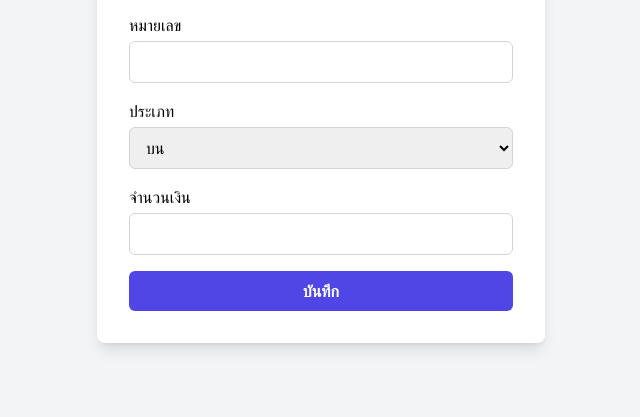
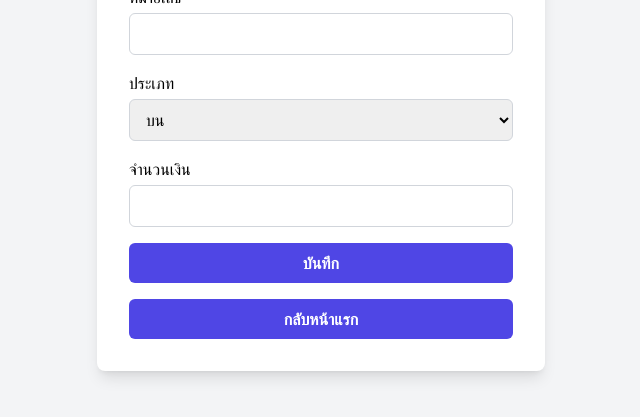
Before and after one commit to super-nikorn/JanjunLotto-V1, a plain HTML site: page add.html in a window 1280 px wide. Shown: the part 309-726 px from the top of the page, without its empty margins (319-959 px from the left). Drawn offline with nearby package versions, Linux system fonts and the light colour scheme.

Commit message:
200568 1504

```diff
--- a/add.html
+++ b/add.html
@@ -7,9 +7,10 @@
     <script src="https://cdn.tailwindcss.com"></script>
   </head>
   <body class="bg-gray-100 min-h-screen flex items-center justify-center p-4">
-
     <div class="bg-white rounded-lg shadow-lg p-8 max-w-md w-full">
-    <h1 class="text-2xl font-bold text-indigo-700 mb-6 text-center">เพิ่มโพยหวย</h1>
+      <h1 class="text-2xl font-bold text-indigo-700 mb-6 text-center">
+        เพิ่มโพยหวย
+      </h1>
       <form id="lottoForm" class="space-y-4">
         <div>
           <label class="block mb-1 font-medium">ชื่อผู้ซื้อ</label>
@@ -56,6 +57,12 @@
         >
           บันทึก
         </button>
+        <a
+          href="index.html"
+          class="w-full block bg-indigo-600 text-white font-bold py-2 rounded-md hover:bg-indigo-700 transition text-center"
+        >
+          กลับหน้าแรก
+        </a>
       </form>
     </div>
 
```
Lines whose indentation alone changed are shown as unchanged.
